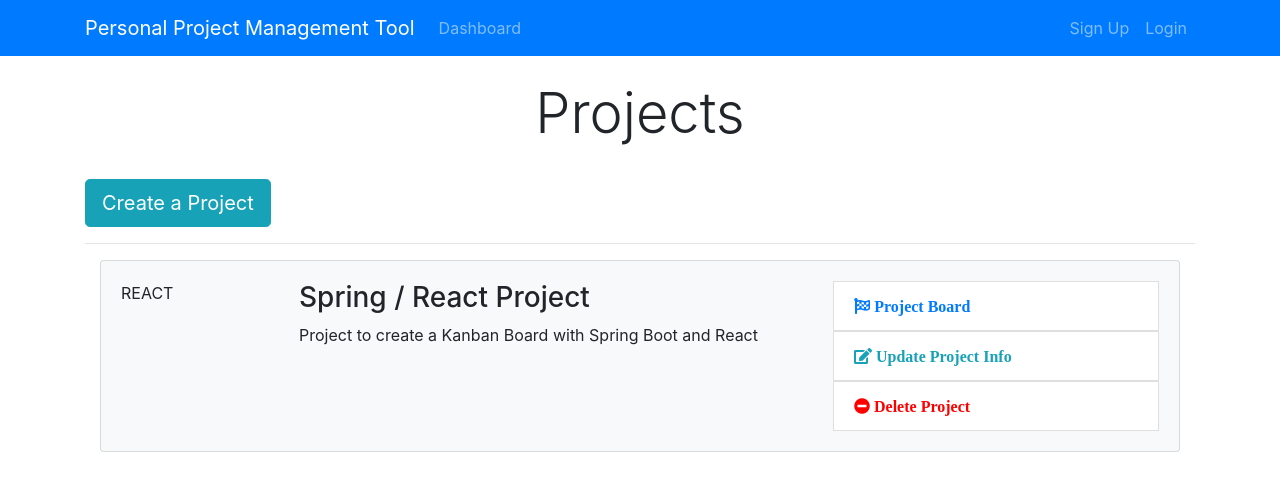
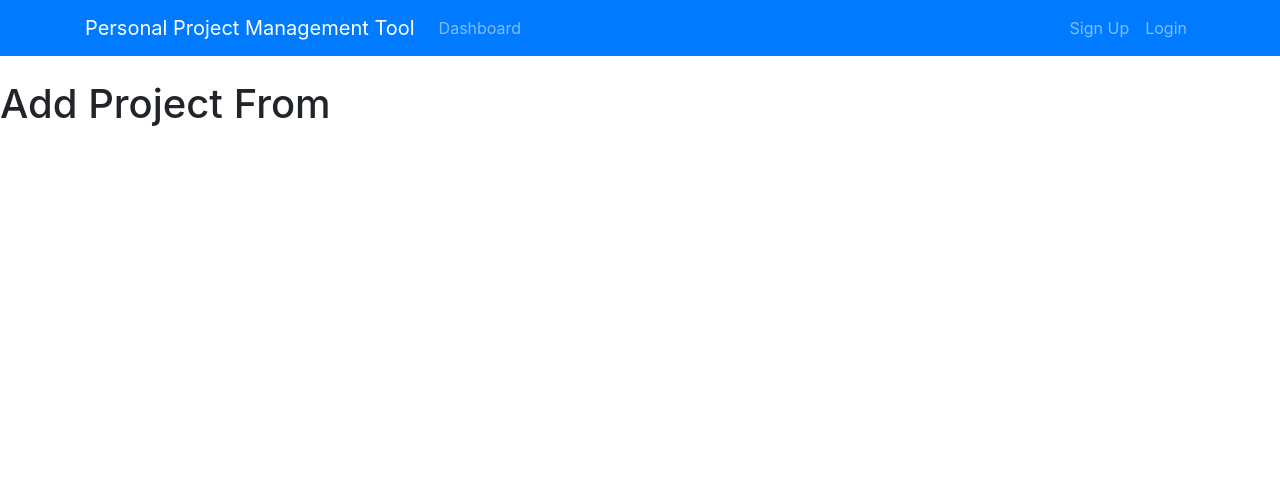
Before and after one commit to minservr/ppmtool, a React (Create React App) app in the folder ppmtool-react-client/: page /addProject in a window 1280 px wide. Shown: the top 490 px of the page. Built offline with nearby package versions, Linux system fonts and the light colour scheme.

Commit message:
branch16

```diff
--- a/ppmtool-react-client/package.json
+++ b/ppmtool-react-client/package.json
@@ -9,6 +9,7 @@
     "bootstrap": "^4.4.1",
     "react": "^16.13.0",
     "react-dom": "^16.13.0",
+    "react-router-dom": "^5.1.2",
     "react-scripts": "3.4.0"
   },
   "scripts": {
--- a/ppmtool-react-client/src/App.js
+++ b/ppmtool-react-client/src/App.js
@@ -3,13 +3,18 @@
 import Dashboard from "./components/Dashboard";
 import Header from "./components/Layout/Header";
 import "bootstrap/dist/css/bootstrap.min.css";
+import { BrowserRouter as Router, Route } from "react-router-dom";
+import AddProject from "./components/Project/AddProject";
 
 function App() {
   return (
-    <div className="App">
-      <Header />
-      <Dashboard />
-    </div>
+    <Router>
+      <div className="App">
+        <Header />
+        <Route exact path="/dashboard" component={Dashboard} />
+        <Route exact path="/addProject" component={AddProject} />
+      </div>
+    </Router>
   );
 }
 
--- a/ppmtool-react-client/src/components/Dashboard.js
+++ b/ppmtool-react-client/src/components/Dashboard.js
@@ -1,5 +1,6 @@
 import React, { Component } from "react";
 import ProjectItem from "./Project/ProjectItem";
+import CreateProjectButton from "./Project/CreateProjectButton";
 
 export default class Dashboard extends Component {
   render() {
@@ -10,9 +11,7 @@
             <div className="col-md-12">
               <h1 className="display-4 text-center">Projects</h1>
               <br />
-              <a href="ProjectForm.html" className="btn btn-lg btn-info">
-                Create a Project
-              </a>
+              <CreateProjectButton />
               <br />
               <hr />
               <ProjectItem />
--- /dev/null
+++ b/ppmtool-react-client/src/components/Project/AddProject.js
@@ -0,0 +1,11 @@
+import React, { Component } from "react";
+
+export default class AddProject extends Component {
+  render() {
+    return (
+      <div>
+        <h1>Add Project From</h1>
+      </div>
+    );
+  }
+}
--- /dev/null
+++ b/ppmtool-react-client/src/components/Project/CreateProjectButton.js
@@ -0,0 +1,12 @@
+import React from "react";
+import { Link } from "react-router-dom";
+
+export default function CreateProjectButton() {
+  return (
+    <React.Fragment>
+      <Link to="/addProject" className="btn btn-lg btn-info">
+        Create a Project
+      </Link>
+    </React.Fragment>
+  );
+}
```
Also changed, not shown: 1 other file (tests, documents, lock files or other folders).
